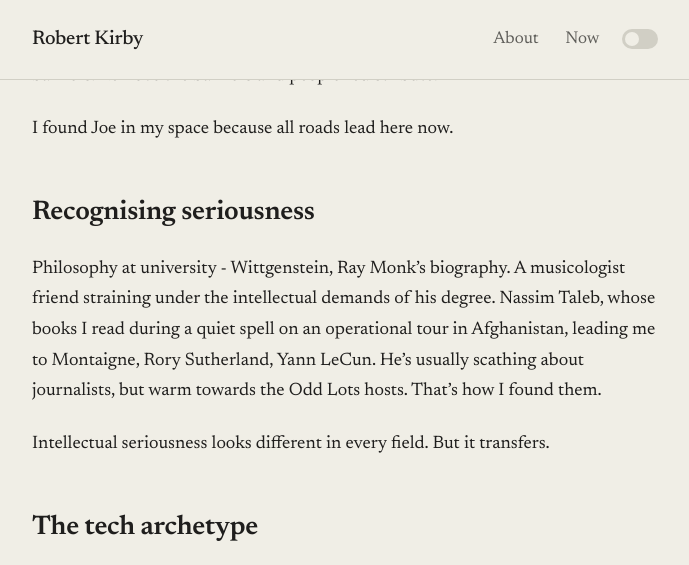
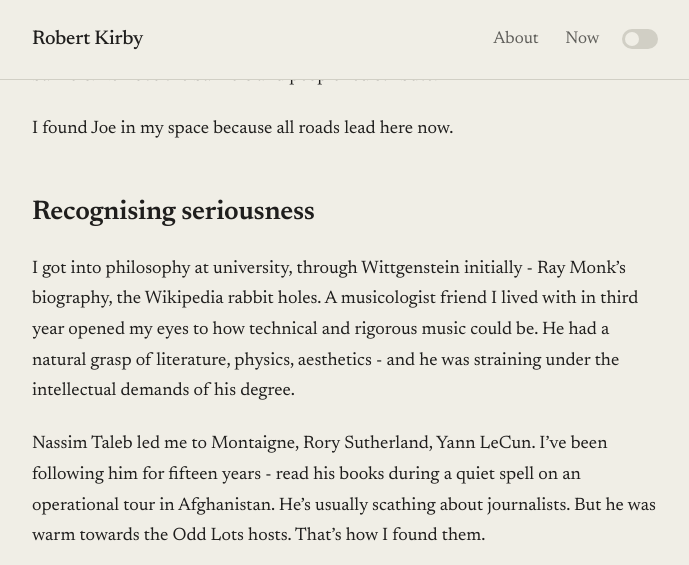
Before and after one commit to rob137/rob137.github.io, a Jekyll site: the page built from _posts/2026-01-29-out-of-distribution.md, in a window 1280 px wide and 900 px high, scrolled down 1096 px, cut to the strip 0-565 px from the top of the window. Shown: the whole strip, without its empty margins (295-984 px from the left). Built offline with Jekyll 4.4.1, drawn with Linux system fonts in a browser that asks for light colours.

Commit message:
Restore some flow to Recognising seriousness
Co-Authored-By: Claude Opus 4.5 <noreply@anthropic.com>

```diff
--- a/_posts/2026-01-29-out-of-distribution.md
+++ b/_posts/2026-01-29-out-of-distribution.md
@@ -26,7 +26,9 @@ I found Joe in my space because all roads lead here now.
 
 ## Recognising seriousness
 
-Philosophy at university - Wittgenstein, Ray Monk's biography. A musicologist friend straining under the intellectual demands of his degree. Nassim Taleb, whose books I read during a quiet spell on an operational tour in Afghanistan, leading me to Montaigne, Rory Sutherland, Yann LeCun. He's usually scathing about journalists, but warm towards the Odd Lots hosts. That's how I found them.
+I got into philosophy at university, through Wittgenstein initially - Ray Monk's biography, the Wikipedia rabbit holes. A musicologist friend I lived with in third year opened my eyes to how technical and rigorous music could be. He had a natural grasp of literature, physics, aesthetics - and he was straining under the intellectual demands of his degree.
+
+Nassim Taleb led me to Montaigne, Rory Sutherland, Yann LeCun. I've been following him for fifteen years - read his books during a quiet spell on an operational tour in Afghanistan. He's usually scathing about journalists. But he was warm towards the Odd Lots hosts. That's how I found them.
 
 Intellectual seriousness looks different in every field. But it transfers.
 
```
